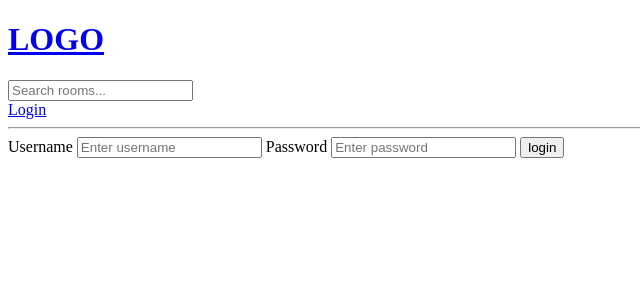
After one commit to Ivanr52/StudyBud, a Django app: page /login/ in a window 1280 px wide. The commit adds this page. Shown: the top 300 px of the page, without its empty margins (0-640 px from the left). Run offline with Django 4.2, Linux system fonts and the light colour scheme.

Commit message:
Finished search, user login, started flash messages

```diff
--- a/studybud/base/templates/base/home.html
+++ b/studybud/base/templates/base/home.html
@@ -12,6 +12,10 @@
     <h3>Browse Topics</h3>
     <hr />
 
+    <div>
+      <a href=" {% url 'home' %}">All</a>
+    </div>
+
     {% for topic in topics %}
     <div>
       <a href=" {% url 'home' %}?q={{topic.name}}">{{topic.name}}</a>
@@ -20,6 +24,7 @@
   </div>
 
   <div>
+    <h5>{{room_count}} rooms available</h5>
     <a href="{% url 'create-room' %}">Create room</a>
 
     <div>
--- /dev/null
+++ b/studybud/base/templates/base/login_register.html
@@ -0,0 +1,17 @@
+{% extends 'main.html' %} {% block content %}
+
+<div>
+  <form action="" method="POST">
+    {% csrf_token %}
+
+    <label for="username">Username</label>
+    <input type="text" name="username" placeholder="Enter username" />
+
+    <label for="password">Password</label>
+    <input type="password" name="password" placeholder="Enter password" />
+
+    <input type="submit" value="login" />
+  </form>
+</div>
+
+{% endblock %}
--- a/studybud/base/urls.py
+++ b/studybud/base/urls.py
@@ -2,8 +2,9 @@ from django.urls import path
 from . import views
 
 urlpatterns = [
-    path('', views.home, name="home"),
-    path('room/<str:pk>', views.room, name="room"),
+    path('login/', views.loginPage, name='login'),
+    path('', views.home, name='home'),
+    path('room/<str:pk>', views.room, name='room'),
     path('create-room/', views.createRoom, name='create-room'),
     path('update-room/<str:pk>/', views.updateRoom, name='update-room'),
     path('delete-room/<str:pk>/', views.deleteRoom, name='delete-room')
--- a/studybud/base/views.py
+++ b/studybud/base/views.py
@@ -1,4 +1,8 @@
+import email
 from django.shortcuts import render, redirect
+from django.contrib import messages
+from django.db.models import Q
+from django.contrib.auth.models import User
 from .models import Room, Topic
 from .forms import RoomForm
 
@@ -10,12 +14,33 @@ from .forms import RoomForm
 #     {'id': 3, 'name': 'Frontend developers'},
 # ]
 
+def loginPage(request):
+    if request.method == 'POST':
+        username = request.POST.get('username')
+        password = request.POST.get('password')
+
+        #Check if the user exists. If not, throw error message
+        try:
+            user = User.objects.get(username=username)
+        except:
+            messages.error(request, 'User does not exist')
+
+    context = {}
+    return render(request, 'base/login_register.html', context)
+
 def home(request):
-    rooms = Room.objects.all()
+    q = request.GET.get('q') if request.GET.get('q') != None else '' #If q is not None, q=parameter. Else, q is equal to an empty string
+    #Can search by 3 different values: topic name, host name, and description
+    rooms = Room.objects.filter(
+        Q(topic__name__icontains=q) | #search parameter must match/contain either Q.
+        Q(name__icontains=q) |
+        Q(description__icontains=q)
+        ) #__ queries up to the parent. Get room topic name. icontains makes sure whatever value is in the topic__name, at least contains what is in q
 
     topics = Topic.objects.all()
+    room_count = rooms.count()
 
-    context = {'rooms': rooms, 'topics': topics}
+    context = {'rooms': rooms, 'topics': topics, 'room_count': room_count}
     return render(request, 'base/home.html', context)
 
 def room(request, pk):
--- a/studybud/templates/main.html
+++ b/studybud/templates/main.html
@@ -7,6 +7,12 @@
     <title>StudyBud</title>
   </head>
   <body>
-    {% include 'navbar.html' %} {% block content %} {% endblock %}
+    {% include 'navbar.html' %} {% if messages %}
+    <ul class="messages">
+      {% for message in messages %}
+      <li>{{message}}</li>
+      {% endfor %}
+    </ul>
+    {% endif %} {% block content %} {% endblock %}
   </body>
 </html>
--- a/studybud/templates/navbar.html
+++ b/studybud/templates/navbar.html
@@ -2,4 +2,9 @@
   <h1>LOGO</h1>
 </a>
 
+<form action="{% url 'home' %}" method="GET">
+  <input type="text" name="q" placeholder="Search rooms..." />
+</form>
+
+<a href="{% url 'login' %}">Login</a>
 <hr />
```
Also changed, not shown: studybud/db.sqlite3.
